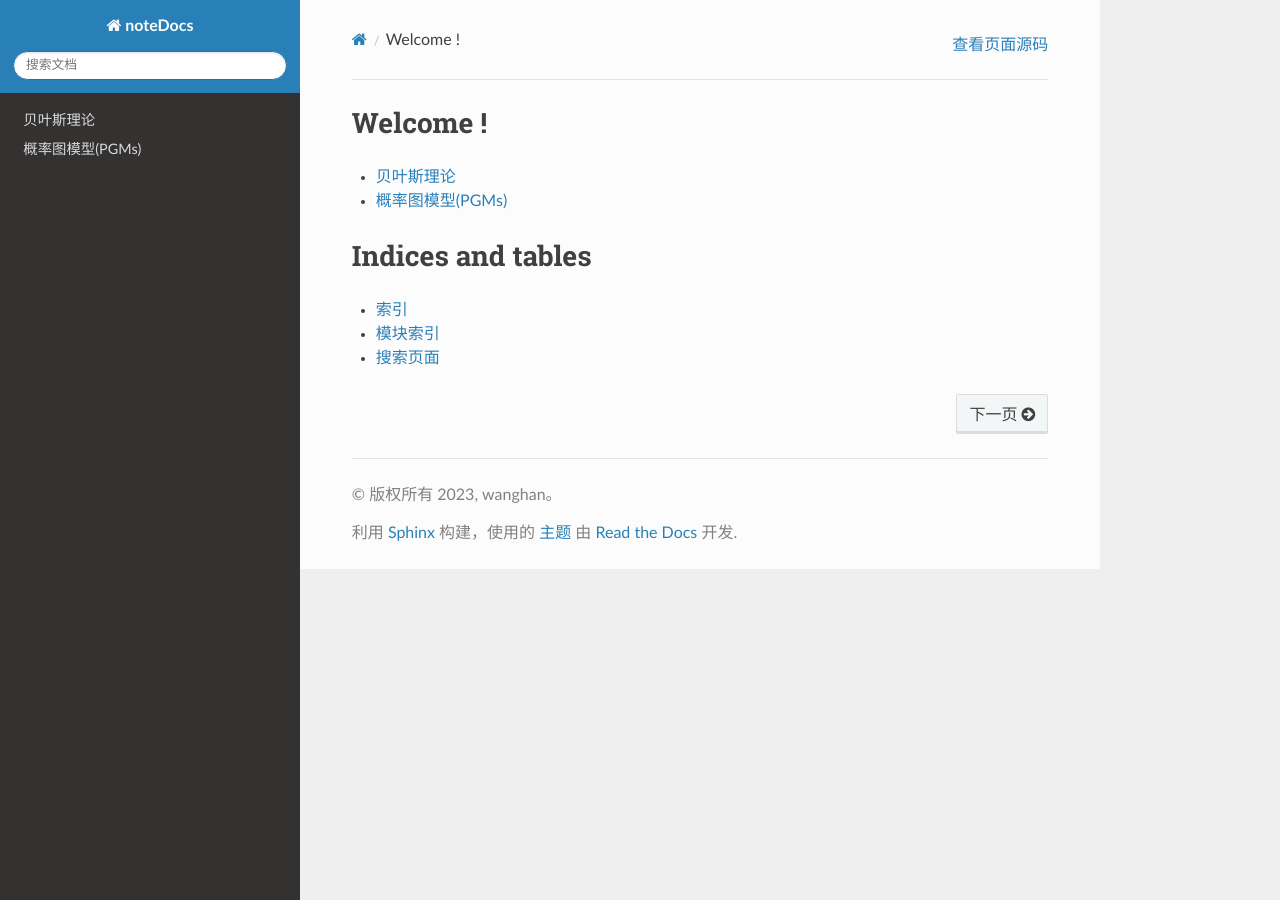
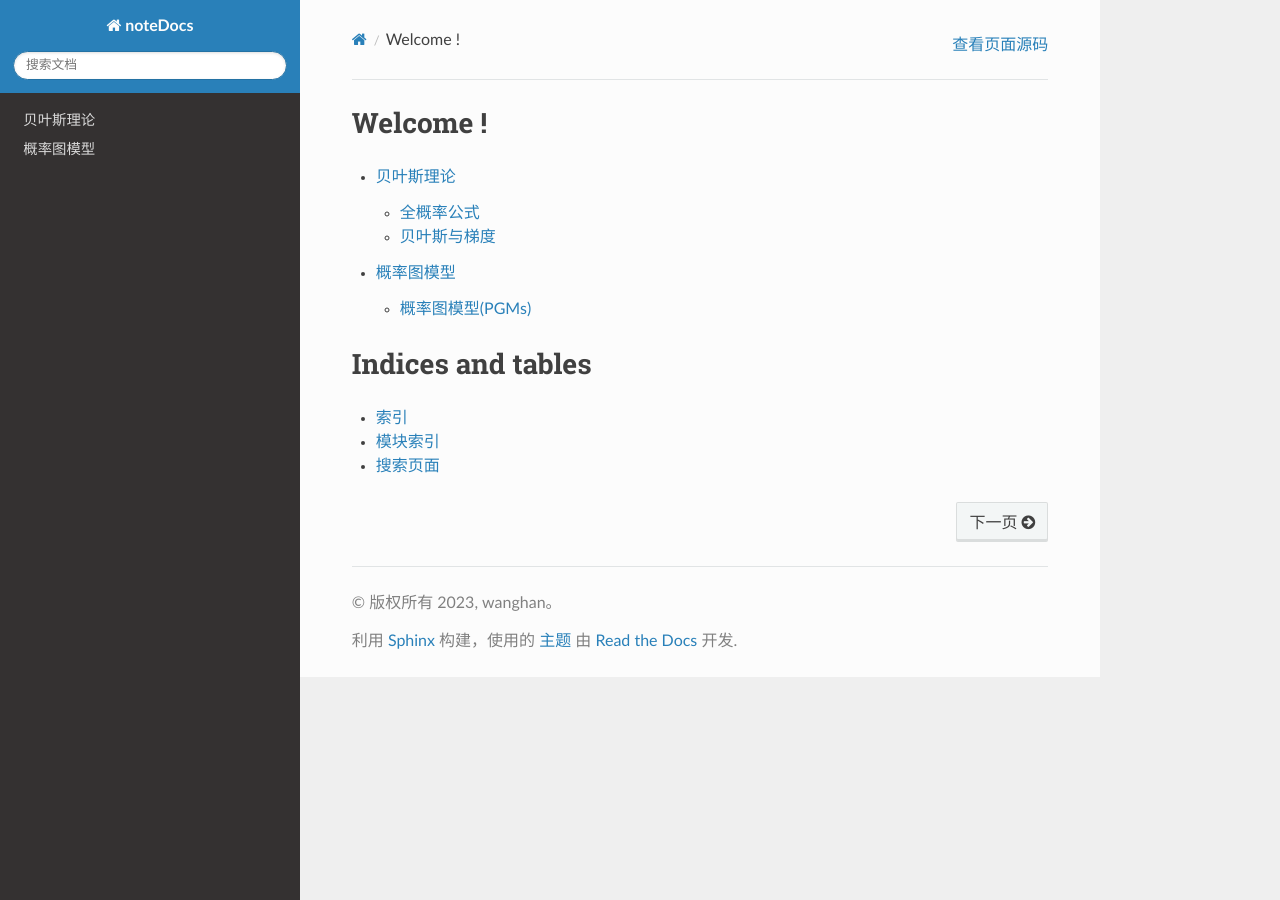
Before and after one commit to wanghan17/noteDocs, a Sphinx documentation site: the page built from source/index.rst, in a window 1280 px wide. Built offline with Sphinx 7.4.7 and the Read the Docs theme 2.0.0, drawn with Linux system fonts in a browser that asks for light colours.

Commit message:
local put

```diff
--- /dev/null
+++ b/source/bayes/贝叶斯理论.rst
@@ -0,0 +1,6 @@
+贝叶斯理论
+=================
+
+.. toctree::
+
+    贝叶斯理论
--- a/source/conf.py
+++ b/source/conf.py
@@ -65,10 +65,10 @@ html_theme = 'sphinx_rtd_theme'
 # so a file named "default.css" will overwrite the builtin "default.css".
 html_static_path = ['_static']
 
-# extensions = ['myst_parser']
-# from recommonmark.parser import CommonMarkParser
-# source_parsers = {
-# '.md': CommonMarkParser,
-# }
-# source_suffix = ['.rst', '.md']
-# extensions = ['recommonmark']
+extensions = ['myst_parser']
+from recommonmark.parser import CommonMarkParser
+source_parsers = {
+'.md': CommonMarkParser,
+}
+source_suffix = ['.rst', '.md']
+extensions = ['recommonmark']
--- a/source/index.rst
+++ b/source/index.rst
@@ -9,7 +9,7 @@ Welcome !
 .. toctree::
    :maxdepth: 2
 
-   贝叶斯理论
+   bayes/贝叶斯理论
    概率图/概率图模型
 
 
--- a/source/概率图/概率图模型.rst
+++ b/source/概率图/概率图模型.rst
@@ -1,4 +1,6 @@
+概率图模型
+============
+
 .. toctree::
-   :maxdepth: 1
 
    概率图模型(PGMs)
```
Also changed, not shown: source/bayes/贝叶斯理论.md (renamed from source/贝叶斯理论.rst, +2 -2 lines), source/概率图/概率图模型(PGMs).md (renamed from source/概率图/概率图模型(PGMs).rst, +1 -1 lines).
